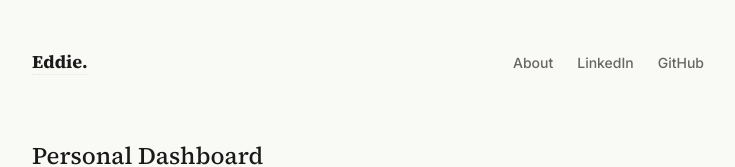
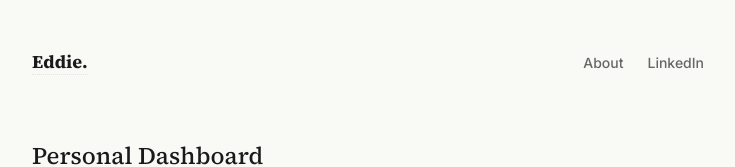
Before and after one commit to eddwz/personal-site, a Next.js app: page / in a window 1280 px wide. Shown: the top 167 px of the page, without its empty margins (272-1007 px from the left). Built offline with nearby package versions, Linux system fonts and the light colour scheme.

Commit message:
chore: remove github link from top nav

```diff
--- a/src/app/layout.tsx
+++ b/src/app/layout.tsx
@@ -42,7 +42,6 @@ export default function RootLayout({
           <nav className="flex space-x-6 text-ink-soft font-medium">
             <a href="/about" className="hover:text-ink transition-colors">About</a>
             <a href="https://www.linkedin.com/in/eddiezh0u/?skipRedirect=true" target="_blank" rel="noreferrer" className="hover:text-ink transition-colors">LinkedIn</a>
-            <a href="https://github.com/eddiezh0u" target="_blank" rel="noreferrer" className="hover:text-ink transition-colors">GitHub</a>
           </nav>
         </header>
 
```
